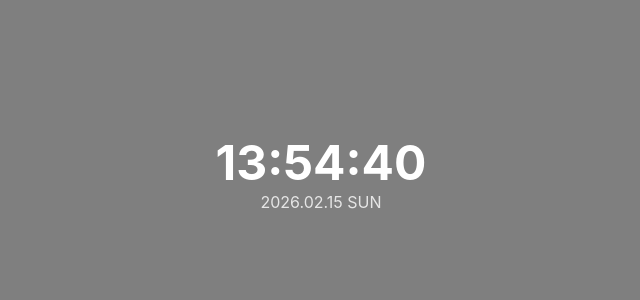
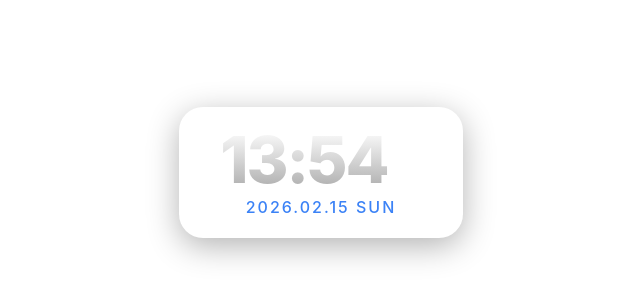
Before and after one commit to mk-bot-cloud/my-notion-widgets, a plain HTML site: page clock.html in a window 1280 px wide. Shown: the part 228-528 px from the top of the page, without its empty margins (319-959 px from the left). Drawn offline with Linux system fonts and the light colour scheme.

Commit message:
Update clock.html

```diff
--- a/clock.html
+++ b/clock.html
@@ -3,29 +3,71 @@
 <head>
     <meta charset="UTF-8">
     <style>
+        :root {
+            --bg-color: #191919; /* Notionのダークモード背景色 */
+            --accent-color: #3b82f6;
+            --text-main: #ffffff;
+            --text-sub: #888888;
+        }
         body {
             margin: 0;
-            background: rgba(0, 0, 0, 0.5); /* 背景を半透明の黒にする */
+            background: transparent;
             display: flex;
-            flex-direction: column;
             align-items: center;
             justify-content: center;
             height: 100vh;
-            font-family: -apple-system, sans-serif;
-            color: #ffffff; /* 文字は白 */
-            border-radius: 10px;
+            font-family: 'Inter', -apple-system, sans-serif;
+            color: var(--text-main);
         }
-        #time { font-size: 3rem; font-weight: bold; }
-        #date { font-size: 1rem; opacity: 0.8; }
+        .container {
+            text-align: center;
+            padding: 20px 40px;
+            background: rgba(255, 255, 255, 0.03);
+            border: 1px solid rgba(255, 255, 255, 0.1);
+            border-radius: 24px;
+            backdrop-filter: blur(10px);
+            box-shadow: 0 8px 32px rgba(0, 0, 0, 0.3);
+        }
+        #time {
+            font-size: 4rem;
+            font-weight: 800;
+            letter-spacing: -2px;
+            line-height: 1;
+            background: linear-gradient(180deg, #fff 0%, #aaa 100%);
+            -webkit-background-clip: text;
+            -webkit-text-fill-color: transparent;
+            margin-bottom: 5px;
+        }
+        #date {
+            font-size: 1rem;
+            font-weight: 500;
+            color: var(--accent-color);
+            text-transform: uppercase;
+            letter-spacing: 2px;
+        }
+        .sec {
+            font-size: 1.5rem;
+            margin-left: 5px;
+            opacity: 0.5;
+            -webkit-text-fill-color: #fff; /* 秒数だけグラデーション解除 */
+        }
     </style>
 </head>
 <body>
-    <div id="time">00:00:00</div>
-    <div id="date">2026.02.15 SUN</div>
+    <div class="container">
+        <div id="time">00:00<span class="sec" id="sec">00</span></div>
+        <div id="date">2026.02.15 SUN</div>
+    </div>
+
     <script>
         function update() {
             const now = new Date();
-            document.getElementById('time').textContent = now.toLocaleTimeString('ja-JP');
+            const h = String(now.getHours()).padStart(2, '0');
+            const m = String(now.getMinutes()).padStart(2, '0');
+            const s = String(now.getSeconds()).padStart(2, '0');
+
+            document.getElementById('time').innerHTML = `${h}:${m}<span class="sec">${s}</span>`;
+
             const days = ['SUN', 'MON', 'TUE', 'WED', 'THU', 'FRI', 'SAT'];
             const d = now.getFullYear() + '.' +
                       String(now.getMonth() + 1).padStart(2, '0') + '.' +
```
